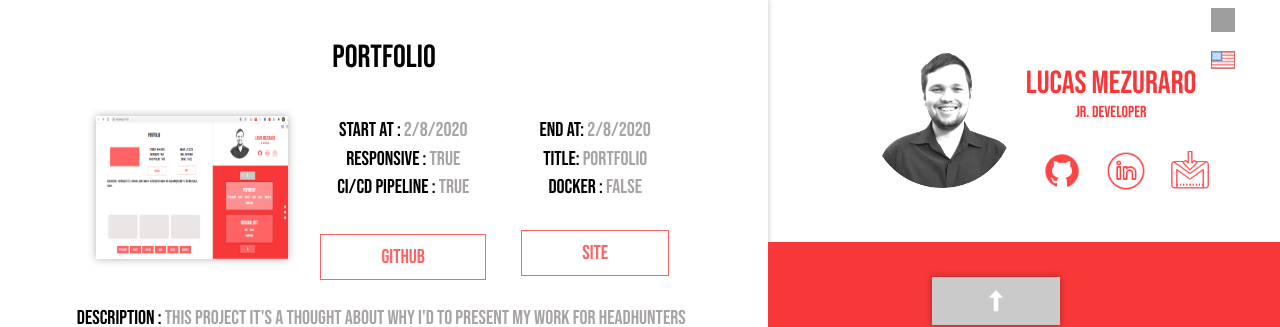
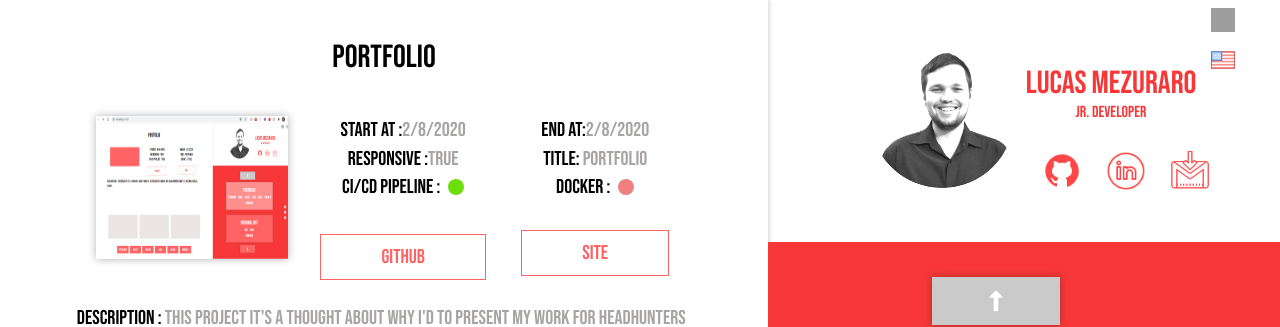
Before and after one commit to lucasmezuraro/profile, a React (Create React App) app: page / in a window 1280 px wide. Shown: the top 327 px of the page. Built offline with nearby package versions, Linux system fonts and the light colour scheme; grey boxes are pictures that could not be loaded.

Commit message:
add pipeline status

```diff
--- a/src/components/Introduced/index.tsx
+++ b/src/components/Introduced/index.tsx
@@ -3,6 +3,7 @@ import {useSelector} from 'react-redux';
 import { Project } from '../../interfaces/Project';
 import ToolItem from '../ToolItem';
 import {useTranslation} from "react-i18next";
+import './style.scss';
 
 interface Props {}
 
@@ -55,14 +56,12 @@ function Introduced(props: Props) {
                             <div className="main-selected-content-information-description-column">
                                 <div className="main-selected-content-information-description-column-side">
                                     <div className="main-selected-content-information-description-column-side-text">
-                                    {t('project.integration')} : <span className="selected-text">{project.integration?.toString()}
-                                    </span>
+                                    {t('project.integration')} : {project.integration ? <div className="work"></div>: <div className="work-not"></div>}
                                     </div>
                                 </div>
                                 <div className="main-selected-content-information-description-column-side">
                                     <div className="main-selected-content-information-description-column-side-text">
-                                    {t('project.docker')} : <span className="selected-text">{project.docker?.toString()}
-                                    </span>
+                                    {t('project.docker')} : {project.docker ? <div className="work"></div>: <div className="work-not"></div>}
                                     </div>
                                 </div>
                             </div>
--- a/src/components/Introduced/style.scss
+++ b/src/components/Introduced/style.scss
@@ -0,0 +1,25 @@
+
+@keyframes blinking{
+    0%		{ background-color: #5CB90B;}
+    25%		{ background-color: #63CB09;}
+    50%		{ background-color: #6CDE09;}
+    100%	{ background-color: #79F211;}
+}
+
+
+.work {
+    margin-left: 1vh;
+    width: 2vh;
+    height: 2vh;
+    background-color: lightseagreen;
+    border-radius: 50%;
+    animation: blinking 2s infinite;
+
+    &-not {
+        margin-left: 1vh;
+        width: 2vh;
+        height: 2vh;
+        background-color: lightcoral;
+        border-radius: 50%;
+    }
+}
--- a/src/components/Main/style.scss
+++ b/src/components/Main/style.scss
@@ -99,7 +99,11 @@
                             width: 50%;
 
                             &-text {
+                                display:flex;
+                                flex-flow: row wrap;
                                 margin: 1%;
+                                align-items: center;
+                                justify-content: center;
                             }
                         }
                     }
```
